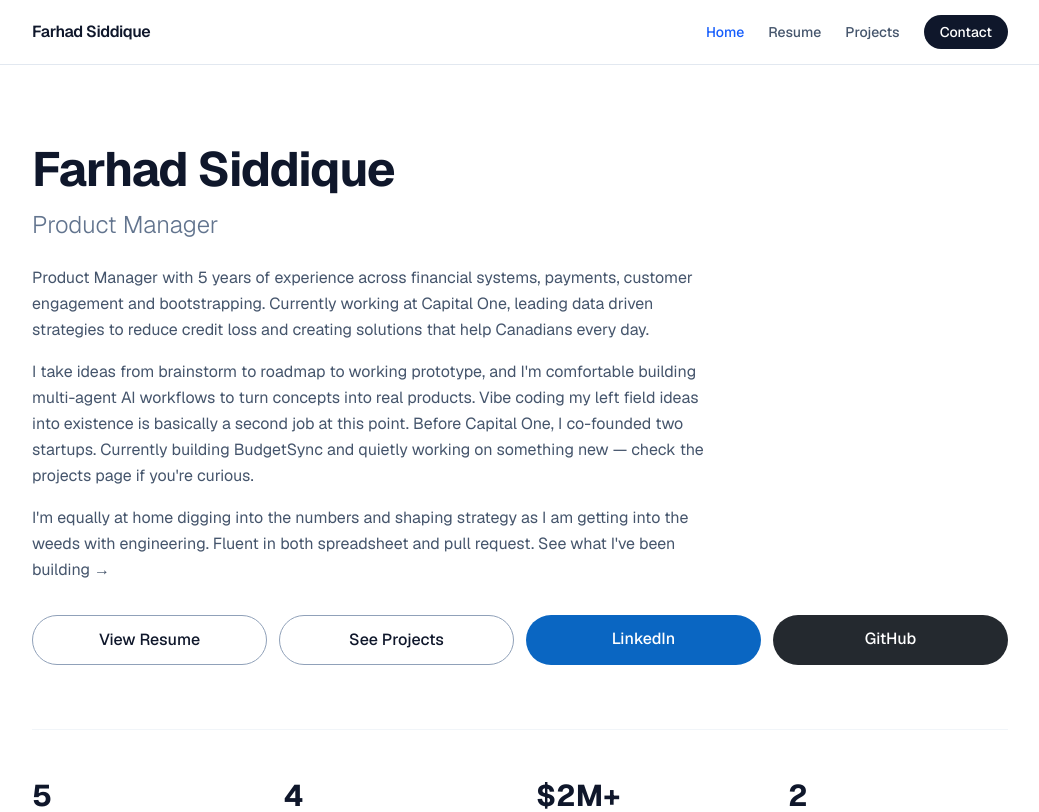
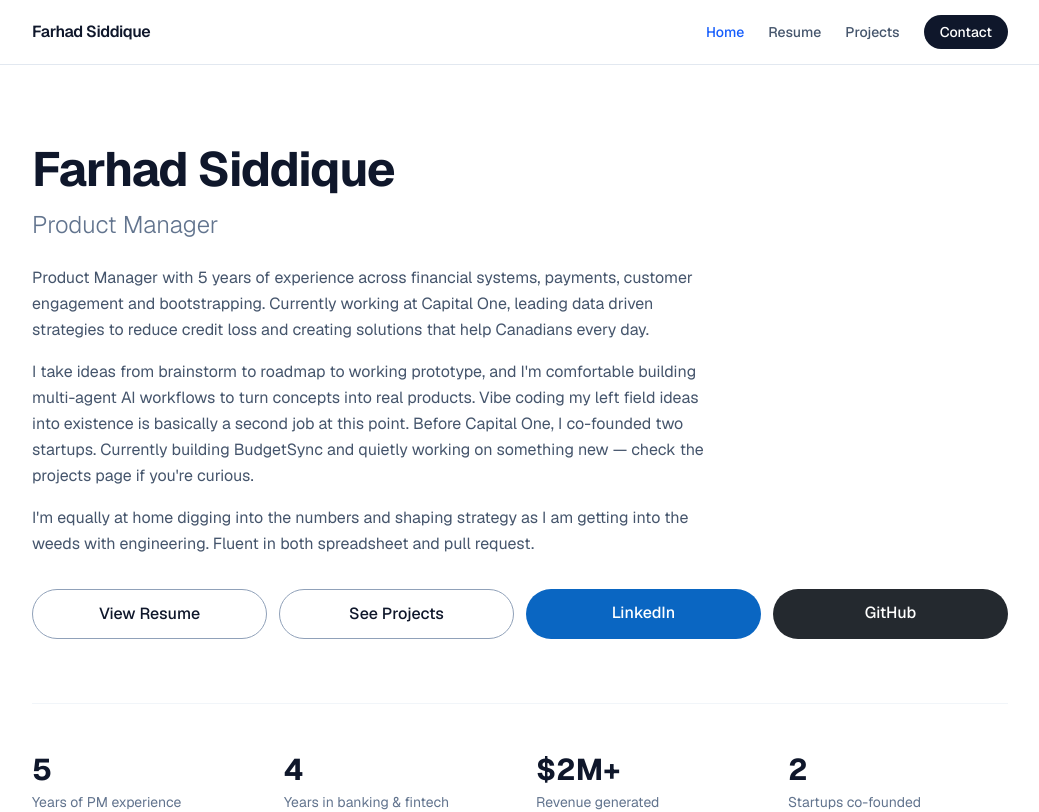
Before and after one commit to FarhadSiddique/portfolio, a Next.js app: page / in a window 1280 px wide. Shown: the top 812 px of the page, without its empty margins (120-1159 px from the left). Built offline with nearby package versions, Linux system fonts and the light colour scheme.

Commit message:
Remove CTA from end of bio paragraph
Co-Authored-By: Claude Sonnet 4.6 <noreply@anthropic.com>

```diff
--- a/content/resume.ts
+++ b/content/resume.ts
@@ -10,7 +10,7 @@ export const resume = {
   summary: [
     "Product Manager with 5 years of experience across financial systems, payments, customer engagement and bootstrapping. Currently working at Capital One, leading data driven strategies to reduce credit loss and creating solutions that help Canadians every day.",
     "I take ideas from brainstorm to roadmap to working prototype, and I'm comfortable building multi-agent AI workflows to turn concepts into real products. Vibe coding my left field ideas into existence is basically a second job at this point. Before Capital One, I co-founded two startups. Currently building BudgetSync and quietly working on something new — check the projects page if you're curious.",
-    "I'm equally at home digging into the numbers and shaping strategy as I am getting into the weeds with engineering. Fluent in both spreadsheet and pull request. See what I've been building →",
+    "I'm equally at home digging into the numbers and shaping strategy as I am getting into the weeds with engineering. Fluent in both spreadsheet and pull request.",
   ],
   languages: ["English (Native)", "Bengali (Native)"],
   awards: [
```
